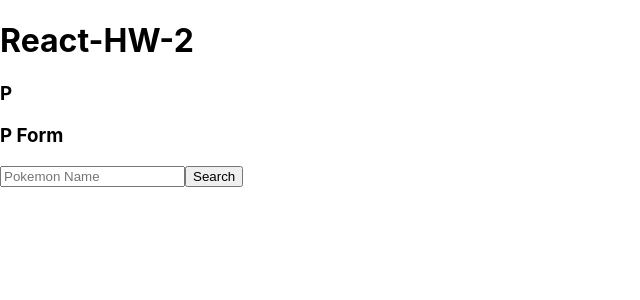
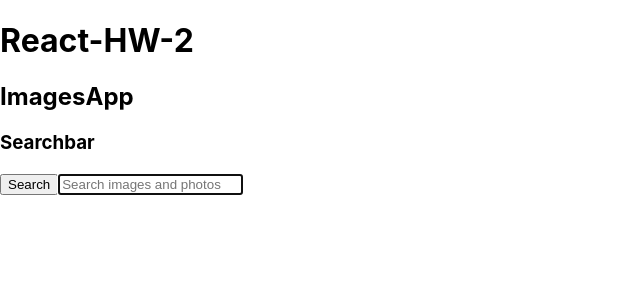
Before and after one commit to davidnedkonst/react-hw-02, a React (Create React App) app: page / in a window 1280 px wide. Shown: the top 300 px of the page, without its empty margins (0-640 px from the left). Built offline with nearby package versions, Linux system fonts and the light colour scheme.

Commit message:
Update Images

```diff
--- a/src/components/App/App.js
+++ b/src/components/App/App.js
@@ -3,8 +3,8 @@ import './App.css';
 // import Phonebook from '../Phonebook';
 // import PlayerApp from '../PlayerApp';
 // import ReaderApp from '../ReaderApp';
-import PokemonApp from '../PokemonApp';
-// import ImagesApp from '../Images';
+// import PokemonApp from '../PokemonApp';
+import ImagesApp from '../Images';
 
 // import publications from "../../constants/publications.json";
 
@@ -24,9 +24,9 @@ export default function App() {
         items={publications}
       /> */}
 
-      <PokemonApp />
+      {/* <PokemonApp /> */}
 
-      {/* <Images/> */}
+      <ImagesApp/>
     </div>
   );
 };
--- a/src/components/Images/ImageGallery/ImageGallery.js
+++ b/src/components/Images/ImageGallery/ImageGallery.js
@@ -3,7 +3,7 @@ import React, { Component } from "react";
 export default class ImageGallery extends Component {
     render() {
         return (
-            <ul class="gallery">
+            <ul className="gallery">
                 {/* <!-- Набір <li> із зображеннями --> */}
             </ul>
         );
--- a/src/components/Images/ImageGalleryItem/ImageGalleryItem.js
+++ b/src/components/Images/ImageGalleryItem/ImageGalleryItem.js
@@ -3,7 +3,7 @@ import React, { Component } from "react";
 export default class ImageGalleryItem extends Component {
     render() {
         return (
-            <li class="gallery-item">
+            <li className="gallery-item">
                 <img src="" alt="" />
             </li>
         );
--- a/src/components/Images/ImagesApp/ImagesApp.js
+++ b/src/components/Images/ImagesApp/ImagesApp.js
@@ -1,22 +1,47 @@
 import React from "react";
 import Section from "../../Section";
 import Modal from "../../Modal";
+import fetchFromUrl from "../fetch";
+import Searchbar from "../Searchbar";
+
+import key from "../key.json";
+
+function getSearchUrl(key, search) {
+    return `https://pixabay.com/api/?key=${key}&q=${search}&page=1&image_type=photo&orientation=horizontal&per_page=12/`;
+};
 
 export default class ImagesApp extends React.Component {
+    state = { search: "" };
+
+    handleSubmit = search => {
+        this.setState({ search });
+        console.log(getSearchUrl(key.key, search));
+        fetchFromUrl(getSearchUrl(key.key, search), search);
+    };
+
+    // componentDidUpdate(prevProps, prevState) {
+    //     const prevSearch = prevState.search;
+    //     const nextSearch = this.state.search;
+
+    //     if (prevSearch !== nextSearch) {
+    //         // fetchFromUrl(getSearchUrl(key, nextSearch), nextSearch);
+    //     }
+    // };
+
     render() {
         return (
             <div>
-                <h2>Images</h2>
+                <h2>ImagesApp</h2>
 
                 <Section title='Searchbar'>
-                    Searchbar
+                    <Searchbar handleSubmit={this.handleSubmit} />
                 </Section>
 
-                <Section title='ImageGallery'>
+                {/* <Section title='ImageGallery'>
                     ImageGallery
-                </Section>
+                </Section> */}
 
-                <Section title='Modal test'>
+                {/* <Section title='Modal test'>
                     <Modal
                         openButtonText="Open"
                         closeButtonText="Close"
@@ -25,7 +50,7 @@ export default class ImagesApp extends React.Component {
                             Modal content
                         </Section>
                     </Modal>
-                </Section>
+                </Section> */}
             </div>
         )
     }
--- a/src/components/Images/Searchbar/Searchbar.js
+++ b/src/components/Images/Searchbar/Searchbar.js
@@ -1,19 +1,41 @@
 import React, { Component } from "react";
 
+const initState = { search: "" };
+const alertMsg = "Enter name!";
+
 export default class Searchbar extends Component {
+    state = initState;
+
+    handleChange = event => {
+        this.setState({ search: event.currentTarget.value.toLowerCase() })
+    };
+
+    handleSubmit = event => {
+        event.preventDefault();
+        const search = this.state.search.trim();
+        if (search === "") {
+            alert(alertMsg);
+            return;
+        }
+        this.props.handleSubmit(search);
+        this.setState(initState)
+    };
+
     render() {
         return (
-            <form class="form">
-                <button type="submit" class="button">
-                    <span class="button-label">Search</span>
+            <form className="form" onSubmit={this.handleSubmit}>
+                <button type="submit" className="button">
+                    <span className="button-label">Search</span>
                 </button>
 
                 <input
-                    class="input"
+                    className="input"
                     type="text"
-                    autocomplete="off"
-                    autofocus
+                    autoComplete="off"
+                    autoFocus
                     placeholder="Search images and photos"
+                    value={this.state.search}
+                    onChange={this.handleChange}
                 />
             </form>
         );
--- /dev/null
+++ b/src/components/Images/Searchbar/index.js
@@ -0,0 +1 @@
+export { default } from "./Searchbar";
--- /dev/null
+++ b/src/components/Images/fetch.js
@@ -0,0 +1,10 @@
+export default function fetchFromUrl(url, search) {
+    const errorMsg = `Name ${search} not found`;
+    return fetch(url)
+        .then(
+            response => {
+                // if (response.ok) return response.json();
+                // if (!response.ok) return Promise.reject(new Error(errorMsg));
+                console.log(response);
+            });
+}
--- a/src/components/Images/index.js
+++ b/src/components/Images/index.js
@@ -1 +1 @@
-export { default } from './Images';
+export { default } from './ImagesApp';
--- /dev/null
+++ b/src/components/Images/key.json
@@ -0,0 +1,3 @@
+{
+    "key": "40768177-8f1d154e8690a6feeb280b09a"
+}
--- a/src/components/PokemonApp/PokemonApp.js
+++ b/src/components/PokemonApp/PokemonApp.js
@@ -1,6 +1,5 @@
 import React, { Component } from "react";
 import Section from "../Section";
-// import PokemonFormik from "./PokemonFormik";
 import PokemonForm from "./PokemonForm";
 import PokemonInfo from "./PokemonInfo";
 import PokemonErrorMsg from "./PokemonErrorMsg";
@@ -52,7 +51,6 @@ export default class PokemonApp extends Component {
         return (
             <Section title="P">
                 <PokemonForm onSubmit={this.handleSubmit} />
-                {/* <PokemonFormik /> */}
                 {
                     status === enumStatus.rejected &&
                     <PokemonErrorMsg msg={error.message} />
```
Also changed, not shown: src/components/PokemonApp/PokemonFormik.js (deleted, +0 -39 lines).
